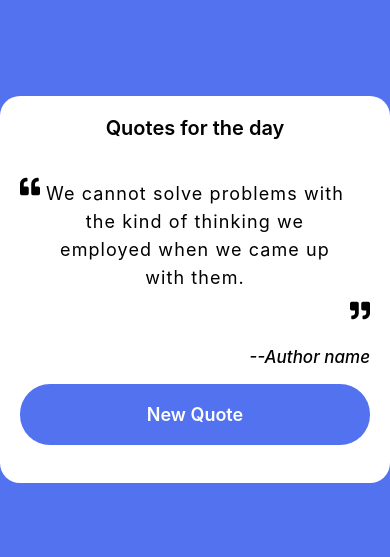
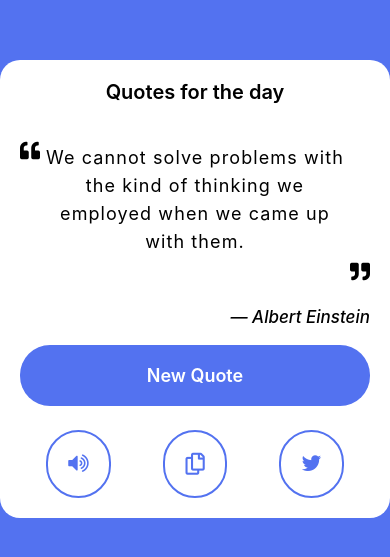
Before and after one commit to mohanaprasathtech/Netflix-React-Native, a React Native app: screen / in a window 390 px wide. Shown: the part 133-690 px from the top of the page. Built offline with nearby package versions, Linux system fonts and the light colour scheme; what react-native-responsive-dimensions would draw is missing.

Commit message:
quote func done

```diff
--- a/App.tsx
+++ b/App.tsx
@@ -5,6 +5,7 @@ import Quotes from './src/Quotes';
 export default function App() {
   return (
     <View style={styles.container}>
+      <StatusBar barStyle={'light-content'}/>
       <Quotes/>
     </View>
   );
--- a/src/Data.js
+++ b/src/Data.js
@@ -7,13 +7,52 @@ const list = [
   },
   {
     id: 2,
-    quotes:"Learn as if you will live forever, live like you will die tomorrow.",
+    quotes:
+      'Learn as if you will live forever, live like you will die tomorrow.',
     author: 'Mahatma Gandhi',
   },
   {
     id: 3,
-    quotes:"Stay away from those people who try to disparage your ambitions. Small minds will always do that, but great minds will give you a feeling that you can become great too.",
+    quotes:
+      'Stay away from those people who try to disparage your ambitions. Small minds will always do that, but great minds will give you a feeling that you can become great too.',
     author: 'Mark Twain',
+  },
+  {
+    id: 4,
+    quotes:
+      'When you give joy to other people, you get more joy in return. You should give a good thought to happiness that you can give out.',
+    author: 'Eleanor Roosevelt',
+  },
+  {
+    id: 5,
+    quotes:
+      'When you change your thoughts, remember to also change your world.',
+    author: 'Norman Vincent Peale',
+  },
+  {
+    id: 6,
+    quotes:"It is only when we take chances, when our lives improve. The initial and the most difficult risk that we need to take is to become honest.",
+    author: 'Walter Anderson',
+  },
+  {
+    id: 7,
+    quotes:"Nature has given us all the pieces required to achieve exceptional wellness and health, but has left it to us to put these pieces together.",
+    author: 'Diane McLaren',
+  },
+  {
+    id: 8,
+    quotes:"Success is not final; failure is not fatal: It is the courage to continue that counts.",
+    author: 'Winston S. Churchill',
+  },
+  {
+    id: 9,
+    quotes:"Develop success from failures. Discouragement and failure are two of the surest stepping stones to success.",
+    author: 'Dale Carnegie',
+  },
+  {
+    id: 10,
+    quotes:"There are three ways to ultimate success: The first way is to be kind. The second way is to be kind. The third way is to be kind.",
+    author: 'Mister Rogers',
   },
 ];
 export default list;
--- a/src/Quotes.js
+++ b/src/Quotes.js
@@ -1,13 +1,20 @@
 import {StyleSheet, Text, TouchableOpacity, View} from 'react-native';
-import React from 'react';
+import React, {useState} from 'react';
 import {
   responsiveScreenHeight,
   responsiveScreenWidth,
   responsiveScreenFontSize,
 } from 'react-native-responsive-dimensions';
 import FontAwesome5 from 'react-native-vector-icons/FontAwesome5';
-
+import FontAwesome from 'react-native-vector-icons/FontAwesome';
+import list from './Data';
 const Quotes = () => {
+  const [index, setIndex] = useState(0);
+  const handleChange = () => {
+    const max = 9;
+    const val = Math.floor(Math.random() * max) + 1;
+    setIndex(val);
+  };
   return (
     <View style={styles.mainContainer}>
       <Text style={styles.title}>Quotes for the day</Text>
@@ -18,23 +25,54 @@ const Quotes = () => {
         name="quote-left"
         size={20}
       />
-      <Text style={styles.quotes}>
-        We cannot solve problems with the kind of thinking we employed when we
-        came up with them.
-      </Text>
+
+      <Text style={styles.quotes}>{list[index].quotes}</Text>
+
       <FontAwesome5
         style={{
           textAlign: 'right',
-          marginTop: '-8%',
+          marginTop: '-9%',
           marginBottom: '7%',
         }}
         name="quote-right"
         size={20}
       />
-      <Text style={styles.authorText}>--Author name</Text>
-      <TouchableOpacity style={styles.button}>
+      <Text style={styles.authorText}>— {list[index].author}</Text>
+      <TouchableOpacity onPress={handleChange} style={styles.button}>
         <Text style={styles.buttonText}>New Quote</Text>
       </TouchableOpacity>
+      <View style={{flexDirection: 'row', justifyContent: 'space-around'}}>
+        <TouchableOpacity
+          style={{
+            borderWidth: 2,
+            padding: 20,
+            borderRadius: 50,
+            marginTop: '2%',
+            borderColor: '#5372F0',
+          }}>
+          <FontAwesome name="volume-up" size={22} color={'#5372F0'} />
+        </TouchableOpacity>
+        <TouchableOpacity
+          style={{
+            borderWidth: 2,
+            padding: 20,
+            borderRadius: 50,
+            marginTop: '2%',
+            borderColor: '#5372F0',
+          }}>
+          <FontAwesome5 name="copy" size={22} color={'#5372F0'} />
+        </TouchableOpacity>
+        <TouchableOpacity
+          style={{
+            borderWidth: 2,
+            padding: 20,
+            borderRadius: 50,
+            marginTop: '2%',
+            borderColor: '#5372F0',
+          }}>
+          <FontAwesome name="twitter" size={22} color={'#5372F0'} />
+        </TouchableOpacity>
+      </View>
     </View>
   );
 };
@@ -62,7 +100,7 @@ const styles = StyleSheet.create({
     lineHeight: 28,
     fontWeight: '400',
     marginBottom: '10%',
-    marginHorizontal: '5%',
+    marginHorizontal: '7%',
   },
   authorText: {
     fontSize: 17,
```
